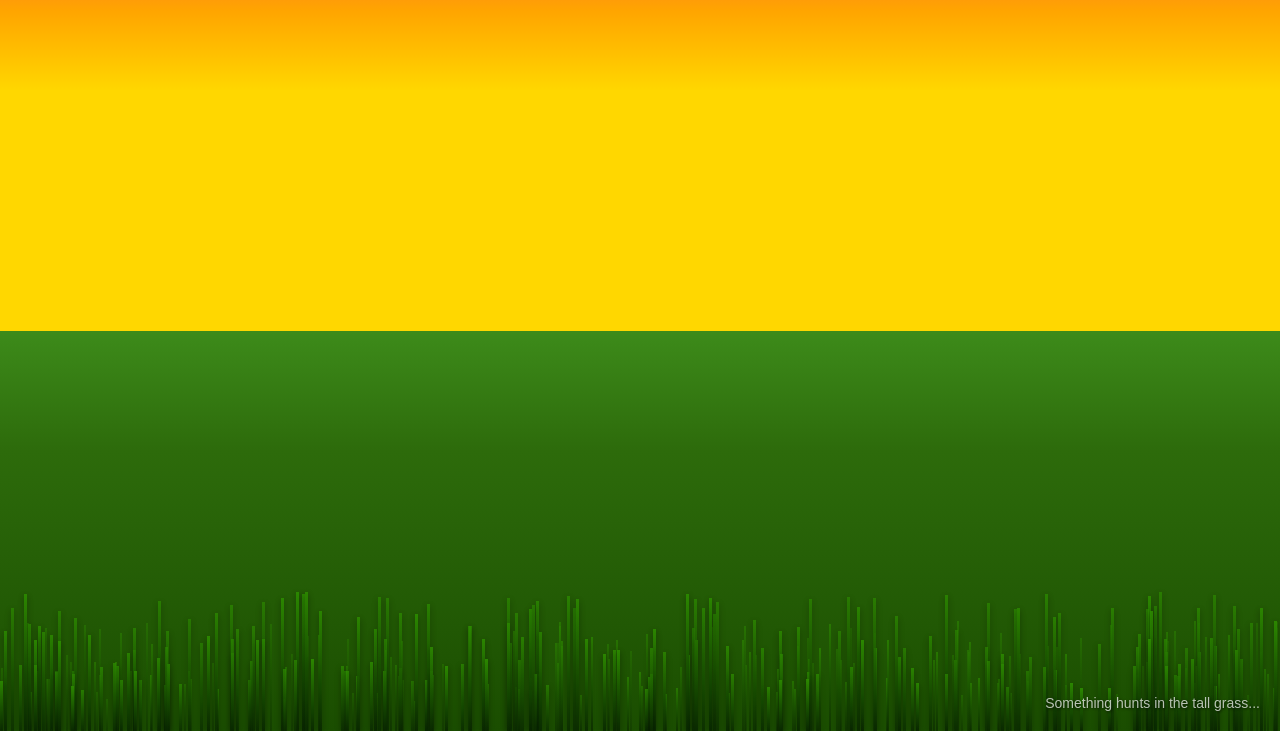
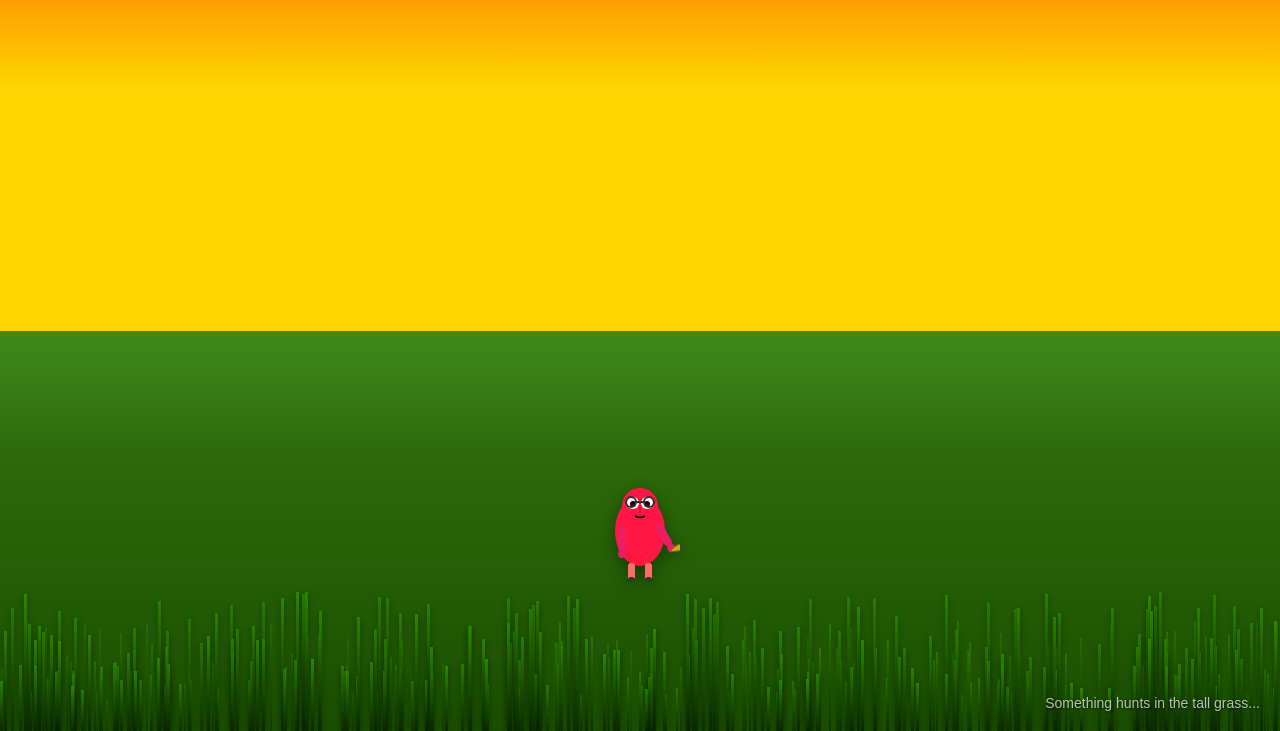
Before and after one commit to EzioAuditorefromFirenze/BruceDaFirenze, a plain HTML site: page animated-attacker.html in a window 1280 px wide. Shown: the part 69-800 px from the top of the page. Drawn offline with Linux system fonts and the light colour scheme.

Commit message:
Fix creature positioning and z-index layering for proper visibility

```diff
--- a/animated-attacker.html
+++ b/animated-attacker.html
@@ -15,7 +15,6 @@
             width: 100vw;
             height: 100vh;
             overflow: hidden;
-            background: linear-gradient(to bottom, #FF6B35 0%, #FFA500 20%, #FFD700 40%, #90EE90 60%, #228B22 100%);
             font-family: Arial, sans-serif;
             cursor: none;
         }
@@ -32,6 +31,7 @@
         .field-container {
             position: absolute;
             top: 50%;
+            left: 0;
             width: 100%;
             height: 50%;
             background: linear-gradient(to bottom, #3d8b1a 0%, #2d6b0b 30%, #1a4d00 100%);
@@ -43,9 +43,10 @@
         .grass-back {
             position: absolute;
             top: 0;
+            left: 0;
             width: 100%;
             height: 100%;
-            z-index: 3;
+            z-index: 10;
         }
 
         .grass-blade-back {
@@ -58,12 +59,10 @@
 
         /* Creature container - moves within the field */
         #creatureContainer {
-            position: absolute;
+            position: fixed;
             width: 80px;
             height: 100px;
-            top: 50%;
-            z-index: 5;
-            transform: translateY(-50%);
+            z-index: 15;
         }
 
         #creature {
@@ -92,9 +91,10 @@
         .grass-front {
             position: absolute;
             top: 0;
+            left: 0;
             width: 100%;
             height: 100%;
-            z-index: 7;
+            z-index: 20;
             pointer-events: none;
         }
 
@@ -115,7 +115,7 @@
             font-size: 24px;
             font-weight: bold;
             text-shadow: 2px 2px 4px rgba(0, 0, 0, 0.7);
-            z-index: 20;
+            z-index: 30;
         }
 
         .subtitle {
@@ -125,7 +125,7 @@
             color: rgba(255, 255, 255, 0.7);
             font-size: 14px;
             text-shadow: 1px 1px 3px rgba(0, 0, 0, 0.7);
-            z-index: 20;
+            z-index: 30;
         }
     </style>
 </head>
@@ -134,10 +134,11 @@
 
     <div class="field-container">
         <div class="grass-back" id="grassBack"></div>
-        <div id="creatureContainer">
-            <div id="creature"></div>
-        </div>
         <div class="grass-front" id="grassFront"></div>
+    </div>
+
+    <div id="creatureContainer">
+        <div id="creature"></div>
     </div>
 
     <div class="title">🌾 Field of Reeds 🌾</div>
@@ -148,7 +149,6 @@
         const creature = document.getElementById('creature');
         const grassBack = document.getElementById('grassBack');
         const grassFront = document.getElementById('grassFront');
-        const fieldContainer = document.querySelector('.field-container');
 
         let creatureX = window.innerWidth / 2;
         let creatureY = window.innerHeight * 0.75; // Constrained to field area
@@ -283,9 +283,8 @@
             }
 
             // Update creature position
-            creatureContainer.style.left = creatureX + 'px';
-            creatureContainer.style.top = creatureY + 'px';
-            creatureContainer.style.transform = 'translateY(-50%)';
+            creatureContainer.style.left = (creatureX - 40) + 'px';
+            creatureContainer.style.top = (creatureY - 50) + 'px';
 
             // Flip based on direction
             if (dx < 0) {
```
